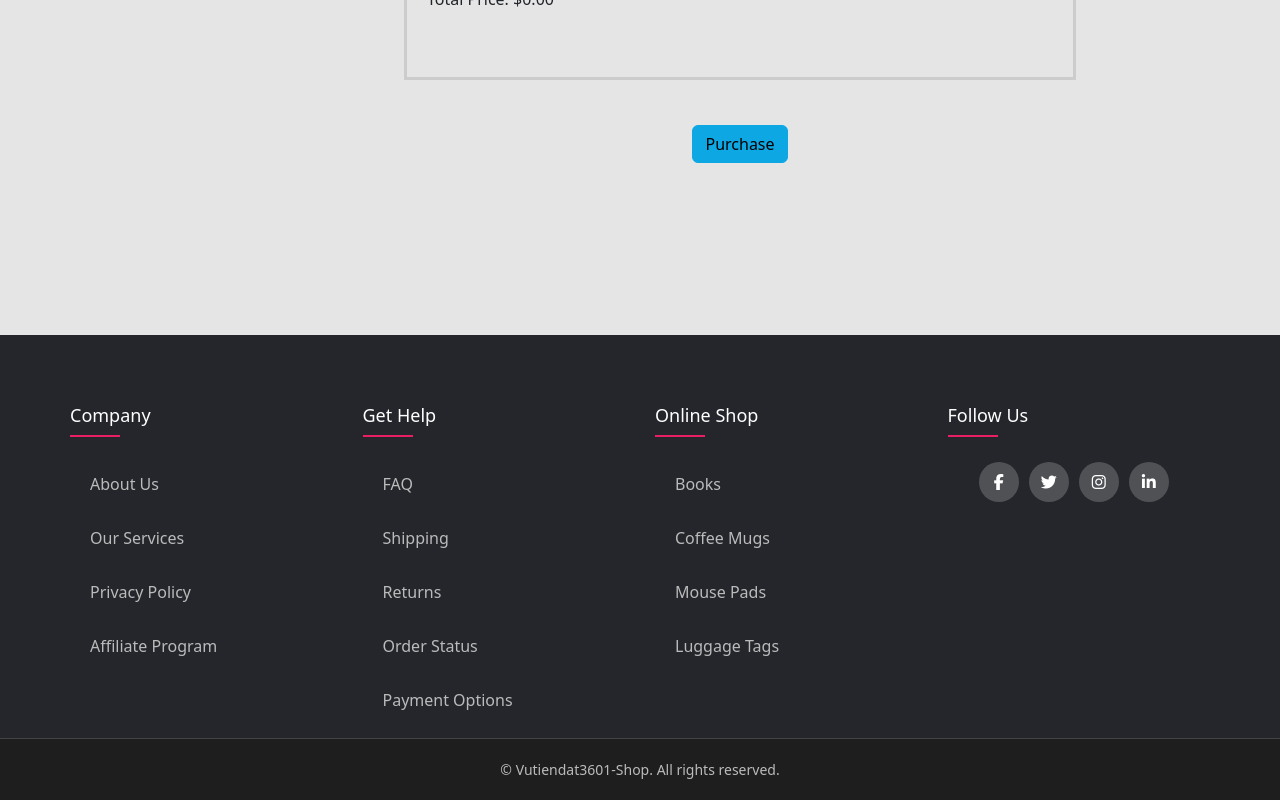
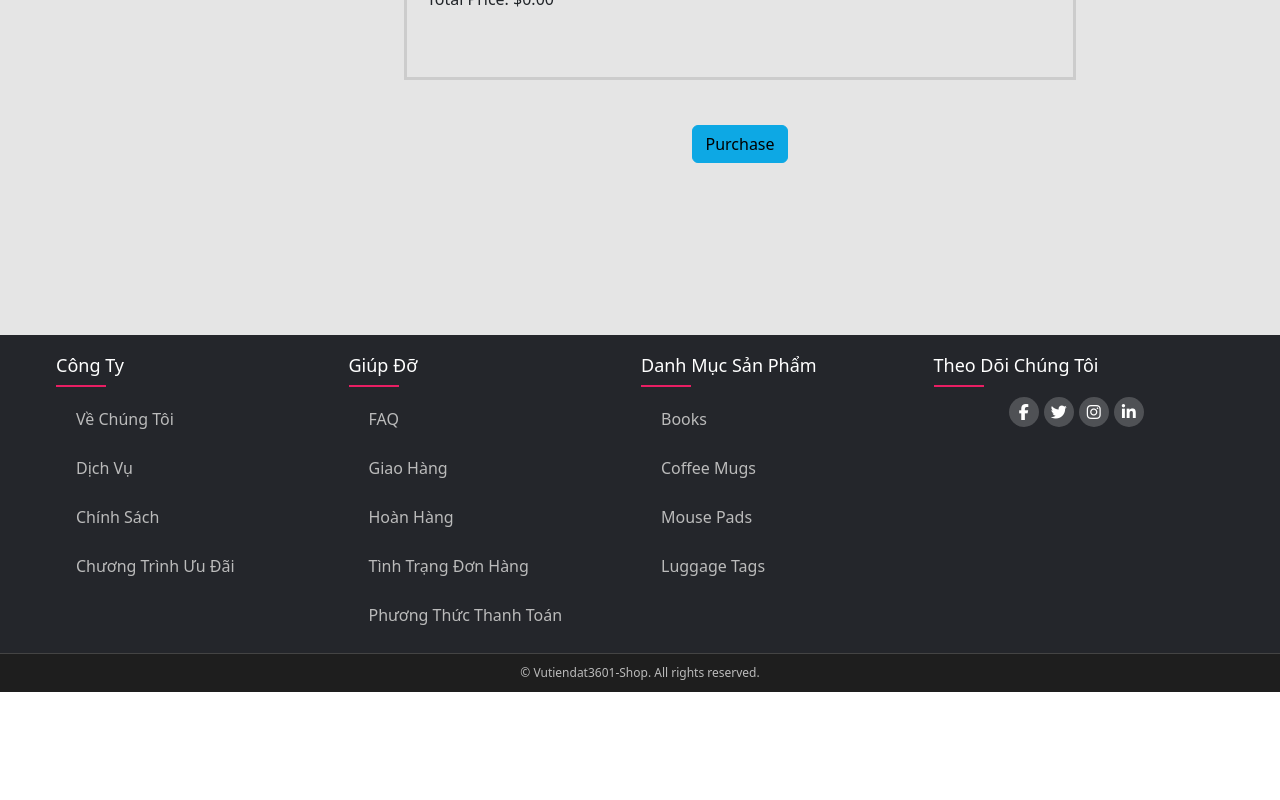
Before and after one commit to vutiendat3601/vutiendat3601-shop, an Angular app in the folder frontend/: page /checkout in a window 1280 px wide. Shown: the part 2069-2869 px from the top of the page. After the commit the page ends 2761 px from the top, so only its background shows below. Built offline with nearby package versions, Linux system fonts and the light colour scheme; no server answers.

Commit message:
fix: switch to Vietnamese

```diff
--- a/frontend/src/app/app.component.css
+++ b/frontend/src/app/app.component.css
@@ -15,20 +15,20 @@ ul {
 
 .footer {
     background-color: #24262b;
-    padding-top: 70px;
+    padding-top: 20px;
     position: relative;
 }
 
 .footer-col {
     width: 25%;
-    padding: 0 15px;
+    padding: 0 1px;
 }
 
 .footer-col h4 {
     font-size: 18px;
     color: #fff;
     text-transform: capitalize;
-    margin-bottom: 35px;
+    margin-bottom: 20px;
     font-weight: 500;
     position: relative;
     text-align: left;
@@ -48,7 +48,7 @@ ul {
 .footer-col ul li {
     display: flex;
     flex-direction: row;
-    margin-bottom: 10px;
+    margin-bottom: 5px;
 }
 
 .footer-col ul li:last-child {
@@ -72,13 +72,13 @@ ul {
 
 .footer-col .social-links a {
     display: inline-block;
-    width: 40px;
-    height: 40px;
+    width: 30px;
+    height: 30px;
     background-color: rgba(255, 255, 255, 0.2);
     color: #fff;
-    margin: 0 10px 10px 0;
+    margin: 0 5px 5px 0;
     text-align: center;
-    line-height: 40px;
+    line-height: 30px;
     border-radius: 50%;
     transition: all 0.5s ease;
 }
@@ -103,10 +103,10 @@ ul {
 
 .copyright {
     background-color: #1e1e1e;
-    padding: 20px 0;
+    padding: 10px 0;
     text-align: center;
     color: #bbb;
-    font-size: 14px;
+    font-size: 12px;
     border-top: 1px solid #444;
 }
 
--- a/frontend/src/app/app.component.html
+++ b/frontend/src/app/app.component.html
@@ -40,30 +40,30 @@
       <div class="row">
         <!-- Company Column -->
         <div class="footer-col">
-        <h4>company</h4>
+          <h4>Công ty</h4>
           <ul>
-          <li><a href="#">about us</a></li>
-          <li><a href="#">our services</a></li>
-          <li><a href="#">privacy policy</a></li>
-          <li><a href="#">affiliate program</a></li>
+            <li><a href="#">Về chúng tôi</a></li>
+            <li><a href="#">Dịch vụ</a></li>
+            <li><a href="#">Chính sách</a></li>
+            <li><a href="#">Chương trình ưu đãi</a></li>
           </ul>
         </div>
 
         <!-- Get Help Column -->
         <div class="footer-col">
-        <h4>get help</h4>
+          <h4>Giúp đỡ</h4>
           <ul>
             <li><a href="#">FAQ</a></li>
-          <li><a href="#">shipping</a></li>
-          <li><a href="#">returns</a></li>
-          <li><a href="#">order status</a></li>
-          <li><a href="#">payment options</a></li>
+            <li><a href="#">Giao hàng</a></li>
+            <li><a href="#">Hoàn hàng</a></li>
+            <li><a href="#">Tình trạng đơn hàng</a></li>
+            <li><a href="#">Phương thức thanh toán</a></li>
           </ul>
         </div>
 
         <!-- Online Shop Column -->
         <div class="footer-col">
-        <h4>online shop</h4>
+          <h4>Danh mục sản phẩm</h4>
           <ul>
             <li><a href="#">books</a></li>
             <li><a href="#">coffee mugs</a></li>
@@ -74,7 +74,7 @@
 
         <!-- Follow Us Column -->
         <div class="footer-col">
-        <h4>follow us</h4>
+          <h4>Theo dõi chúng tôi</h4>
           <div class="social-links">
             <a href="#"><i class="fab fa-facebook-f"></i></a>
             <a href="#"><i class="fab fa-twitter"></i></a>
```
Lines whose indentation alone changed are shown as unchanged.
